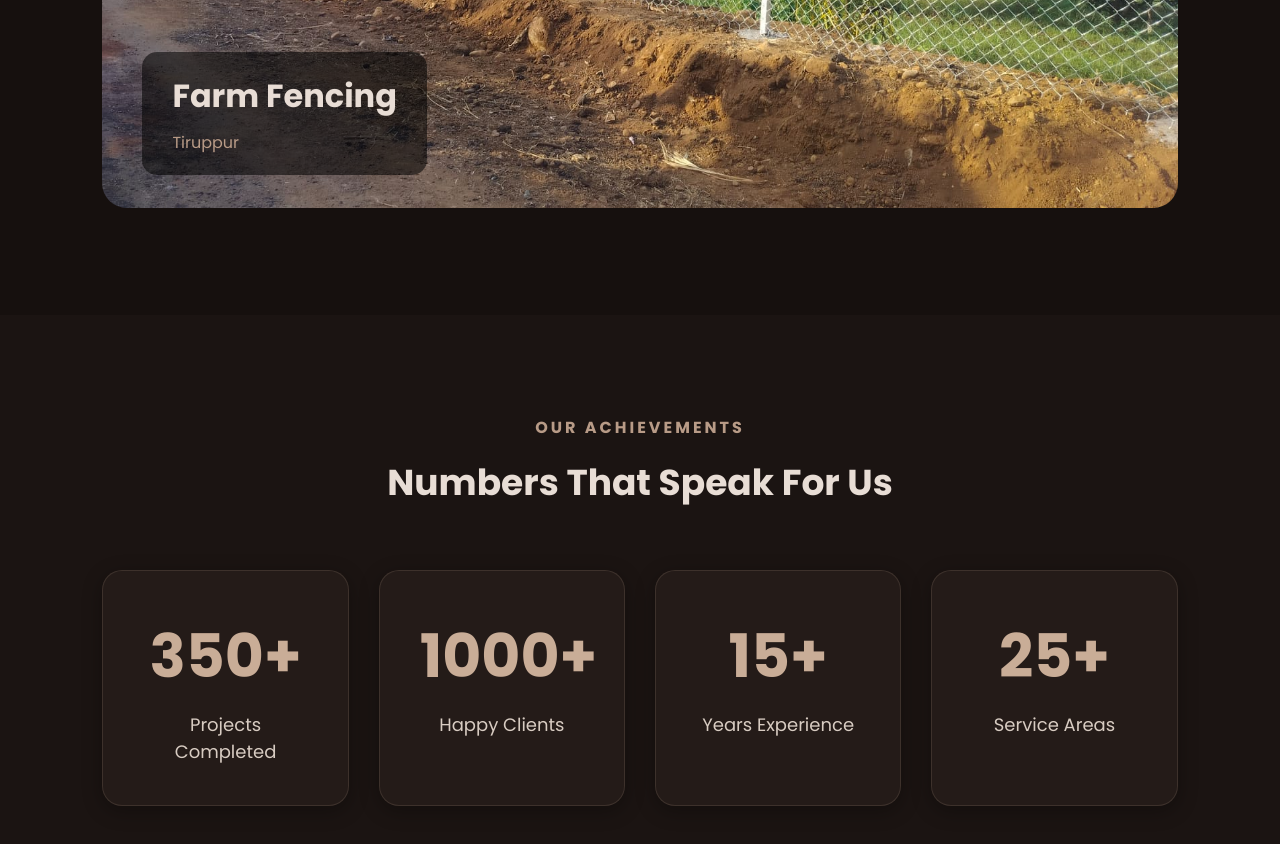
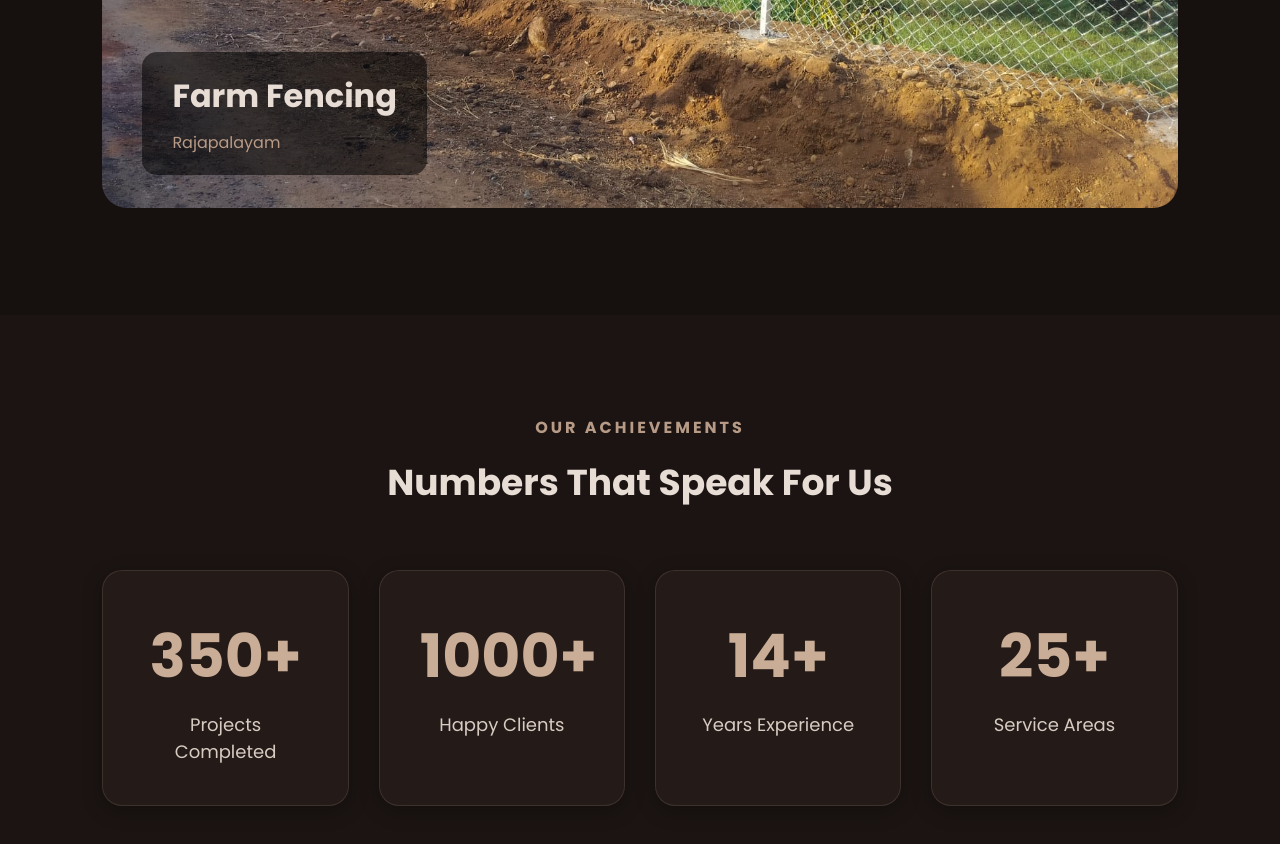
Before and after one commit to avkwiretraders/Avkwiretraders, a Next.js app: page / in a window 1280 px wide. Shown: the part 4620-5464 px from the top of the page. Built offline with nearby package versions, Linux system fonts and the light colour scheme.

Commit message:
Update page.jsx

```diff
--- a/app/page.jsx
+++ b/app/page.jsx
@@ -19,17 +19,17 @@ const fenceTypes = [
 ];
 
 const projects = [
-  ["/images/p1.jpeg", "Industrial Fencing", "Coimbatore"],
-  ["/images/p2.jpeg", "Farm Fencing", "Tiruppur"],
-  ["/images/p3.jpeg", "Security Fencing", "Erode"],
-  ["/images/p4.jpeg", "Residential Fencing", "Coimbatore"],
-  ["/images/p5.jpeg", "Residential Fencing", "Coimbatore"],
+  ["/images/p1.jpeg", "Industrial Fencing", "Tirunelveli"],
+  ["/images/p2.jpeg", "Farm Fencing", "Rajapalayam"],
+  ["/images/p3.jpeg", "Security Fencing", "Sivagangai"],
+  ["/images/p4.jpeg", "Residential Fencing", "Rajapalayam"],
+  ["/images/p5.jpeg", "Weld Mess Fencing", "Tenkasi"],
 ];
 
 const stats = [
   [350, "Projects Completed"],
   [1000, "Happy Clients"],
-  [15, "Years Experience"],
+  [14, "Years Experience"],
   [25, "Service Areas"],
 ];
 
```
